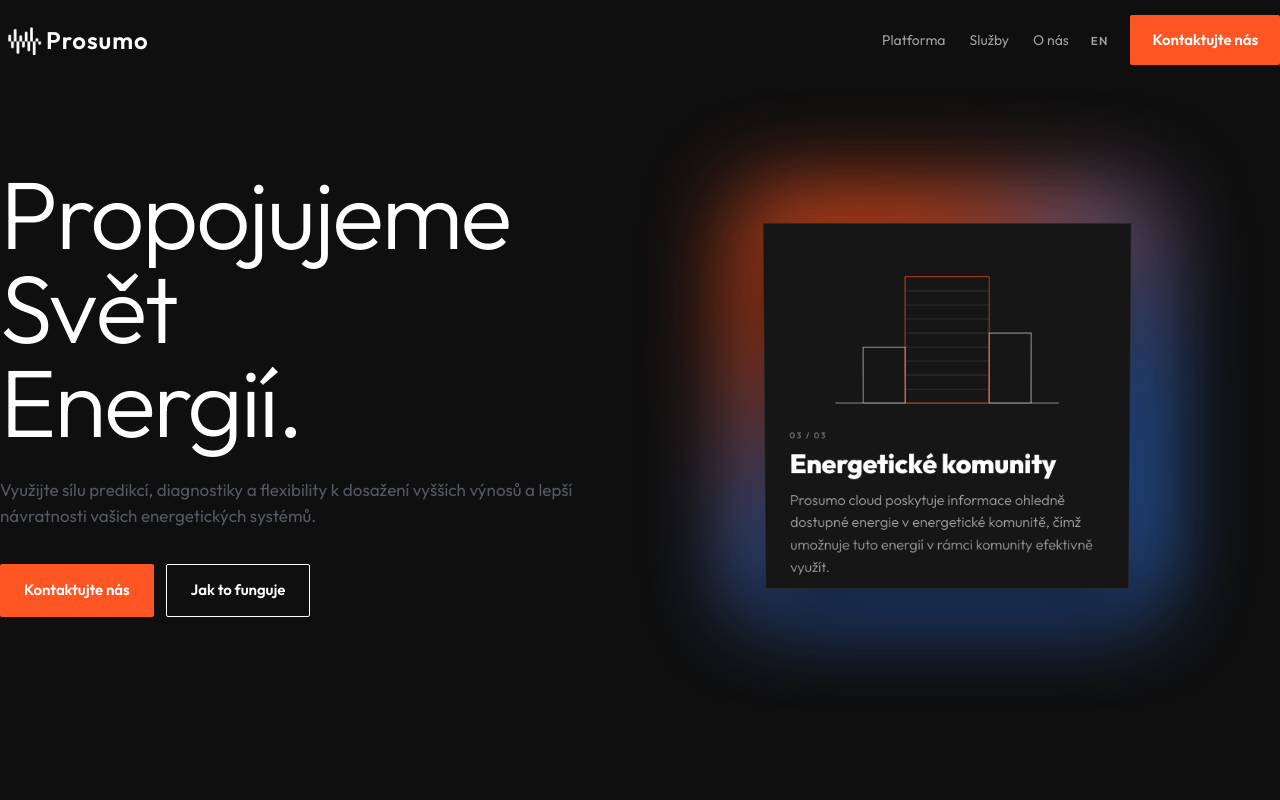
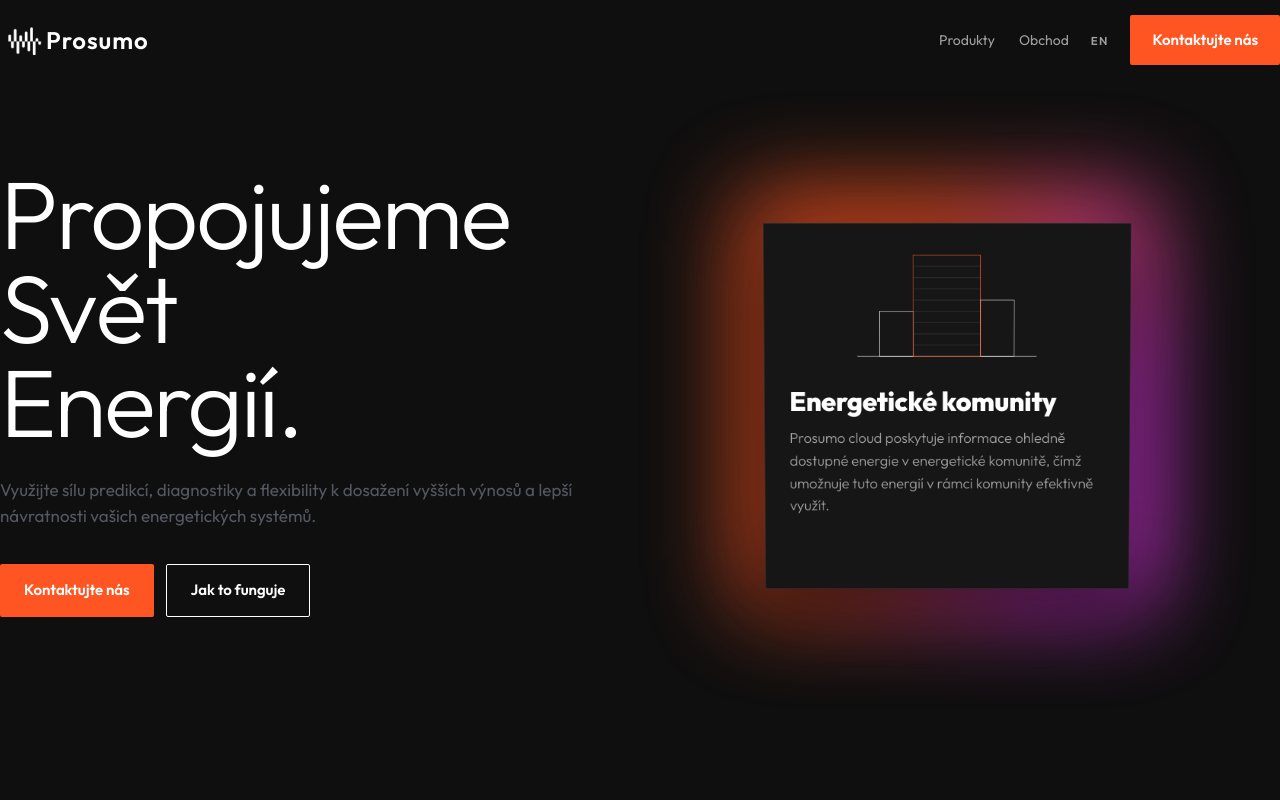
Before and after one commit to rootlabs0/Prosumo, a React (Vite) app in the folder prosumo/: page / in a window 1280 px wide. Shown: the top 800 px of the page. Built offline with nearby package versions, Linux system fonts and the light colour scheme.

Commit message:
working page, nearly. Showing client

```diff
--- a/prosumo/src/components/TravelingCube.css
+++ b/prosumo/src/components/TravelingCube.css
@@ -65,9 +65,9 @@
   background: conic-gradient(
     from 0deg at 50% 50%,
     #ff5522 0deg,
-    #3b82f6 80deg,
-    #3b82f6 150deg,
-    #3b82f6 220deg,
+    #f33bf6 80deg,
+    #f33bf6 150deg,
+    #ff5522 220deg,
     #ff5522 290deg,
     #ff5522 360deg
   );
@@ -99,6 +99,7 @@
   backface-visibility: hidden;
   display: flex;
   flex-direction: column;
+  justify-content: center;
   box-shadow: 0 32px 80px rgba(0, 0, 0, 0.6);
   overflow: hidden;
   transition: border-color 0.45s ease, box-shadow 0.5s ease;
@@ -207,22 +208,22 @@
 
 /* ── Face content ──────────────────────────────────────── */
 .tc-face__art {
-  flex: 1;
+  flex: 0 0 auto;
   display: flex;
-  align-items: center;
+  align-items: flex-start;
   justify-content: center;
-  padding: clamp(20px, 3vw, 32px) clamp(20px, 3vw, 32px) 0;
+  padding: 0 clamp(20px, 3vw, 32px) clamp(8px, 1.5vw, 14px);
   opacity: 0.9;
 }
 
 .tc-face__art svg {
-  width: 100%;
-  height: 100%;
-  max-height: 220px;
+  width: 80%;
+  height: auto;
+  max-height: 176px;
 }
 
 .tc-face__content {
-  padding: clamp(8px, 1.5vw, 16px) clamp(20px, 3vw, 32px) clamp(20px, 3vw, 32px);
+  padding: clamp(4px, 0.8vw, 8px) clamp(20px, 3vw, 32px) clamp(20px, 3vw, 32px);
   display: flex;
   flex-direction: column;
   gap: 6px;
@@ -255,6 +256,32 @@
   font-weight: 300;
 }
 
+.tc-face__cta {
+  margin-top: 10px;
+  align-self: flex-start;
+  background: transparent;
+  border: 1.5px solid #ff5522;
+  color: #fff;
+  font-size: clamp(0.95rem, 1.6cqw, 1.08rem);
+  font-weight: 500;
+  letter-spacing: 0.03em;
+  padding: 7px 18px;
+  border-radius: 2px;
+  cursor: pointer;
+  transition: background 0.2s ease, opacity 0.3s ease;
+  opacity: 0;
+  pointer-events: none;
+}
+
+.tc-cube-layer--large .tc-face__cta {
+  opacity: 1;
+  pointer-events: auto;
+}
+
+.tc-face__cta:hover {
+  background: rgba(255, 85, 34, 0.15);
+}
+
 /* ── Reduced motion ───────────────────────────────────── */
 @media (prefers-reduced-motion: reduce) {
   .tc-stage__cube,
--- a/prosumo/src/components/TravelingCube.tsx
+++ b/prosumo/src/components/TravelingCube.tsx
@@ -81,10 +81,10 @@
         {/* Row 1 */}
         {panel(110, 60,  STROKE)}
         {panel(295, 60,  ACCENT)}
-        {panel(480, 60,  STROKE)}
         {/* Row 2 */}
         {panel(110, 350, STROKE)}
         {panel(295, 350, STROKE)}
+        {panel(480, 350, STROKE)}
       </g>
     </svg>
   )
@@ -187,6 +187,7 @@
   const isAnimating3Ref = useRef(false)
   const isActive3Ref = useRef(false)
   const [visible, setVisible] = useState(true)
+  const [isLarge, setIsLarge] = useState(false)
 
   useEffect(() => {
     let touchStartY = 0
@@ -379,15 +380,19 @@
           faceIndexRef.current = 0
           isActive3Ref.current = true
           onCurrentChange(0)
+          setIsLarge(true)
         },
         onLeave: () => {
           isActive3Ref.current = false
+          setIsLarge(false)
         },
         onEnterBack: () => {
           isActive3Ref.current = true
+          setIsLarge(true)
         },
         onLeaveBack: () => {
           isActive3Ref.current = false
+          setIsLarge(false)
           gsap.set(cube, { rotateX: 0, rotateY: 0, rotateZ: 0 })
           // Do NOT restart idle here — Phase 2 onEnterBack already paused it and
           // Phase 2 onLeaveBack will restart it cleanly once the scrub completes.
@@ -453,7 +458,7 @@
       </div>
 
       {/* Cube layer — z-index 7, above the ghost word */}
-      <div ref={cubeLayerRef} className={`tc-cube-layer${!visible ? ' is-hidden' : ''}`} aria-hidden="true">
+      <div ref={cubeLayerRef} className={`tc-cube-layer${!visible ? ' is-hidden' : ''}${isLarge ? ' tc-cube-layer--large' : ''}`} aria-hidden="true">
       <div ref={wrapRef} className="tc-stage__wrap">
         {/* Radial glow bloom behind the cube */}
         <div className="tc-stage__glow" />
@@ -468,10 +473,9 @@
                       <CRESVG />
                     </div>
                     <div className="tc-face__content">
-                      <p className="tc-face__number eyebrow">{SLIDES[2].number} / 03</p>
-
                       <h3 className="tc-face__title h-card">Virtuální Energetik</h3>
                       <p className="tc-face__desc">{SLIDES[2].description}</p>
+                      <button className="tc-face__cta">Vědět více</button>
                     </div>
                   </>
                 ) : (
@@ -480,10 +484,9 @@
                       <slide.Svg />
                     </div>
                     <div className="tc-face__content">
-                      <p className="tc-face__number eyebrow">{slide.number} / 03</p>
-
                       <h3 className="tc-face__title h-card">{slide.title}</h3>
                       <p className="tc-face__desc">{slide.description}</p>
+                      <button className="tc-face__cta">Vědět více</button>
                     </div>
                   </>
                 )}
--- a/prosumo/src/i18n/translations.ts
+++ b/prosumo/src/i18n/translations.ts
@@ -6,17 +6,15 @@
   nav: {
     links: {
       cs: [
-        { label: 'Platforma', href: '#industries' },
-        { label: 'Služby', href: '#services' },
-        { label: 'O nás', href: '#cta' },
+        { label: 'Produkty', href: '#industries' },
+        { label: 'Obchod', href: '#services' },
       ],
       en: [
-        { label: 'Platform', href: '#industries' },
-        { label: 'Services', href: '#services' },
-        { label: 'About', href: '#cta' },
+        { label: 'Products', href: '#industries' },
+        { label: 'Shop', href: '#services' },
       ],
     } as Bilingual<{ label: string; href: string }[]>,
-    cta: { cs: 'Kontaktujte nás', en: 'Request Demo' } as Bilingual<string>,
+    cta: { cs: 'Kontaktujte nás', en: 'Get in touch' } as Bilingual<string>,
   },
 
   hero: {
@@ -41,7 +39,7 @@
         { value: '99.97%', label: 'uptime' },
       ],
     } as Bilingual<{ value: string; label: string }[]>,
-    cta1: { cs: 'Kontaktujte nás', en: 'Request Demo' } as Bilingual<string>,
+    cta1: { cs: 'Kontaktujte nás', en: 'Get in touch' } as Bilingual<string>,
     cta2: { cs: 'Jak to funguje', en: 'See How It Works' } as Bilingual<string>,
   },
 
@@ -203,7 +201,7 @@
       cs: 'Prosumo tuto inteligenci odemkne. Zarezervujte si 30minutovou schůzku s naším týmem společně zmapujeme plán nasazení pro vaši infrastrukturu.',
       en: "Prosumo unlocks that intelligence. Book a 30-minute session with our team we'll map a deployment plan for your infrastructure.",
     } as Bilingual<string>,
-    btn1: { cs: 'Kontaktujte nás', en: 'Request Demo' } as Bilingual<string>,
+    btn1: { cs: 'Kontaktujte nás', en: 'Get in touch' } as Bilingual<string>,
     btn2: { cs: 'Stáhnout přehled', en: 'Download Datasheet' } as Bilingual<string>,
   },
 
--- a/prosumo/src/sections/Contact.css
+++ b/prosumo/src/sections/Contact.css
@@ -1,6 +1,5 @@
 .footer {
   background: var(--bg);
-  border-top: 1px solid var(--border);
   padding-top: 64px;
   padding-bottom: 32px;
   position: relative;
@@ -12,6 +11,8 @@
   grid-template-columns: 1fr;
   gap: 64px;
   padding-bottom: 56px;
+  border-top: 1px solid var(--border);
+  padding-top: 64px;
 }
 
 .footer__wordmark {
--- a/prosumo/src/sections/Contact.tsx
+++ b/prosumo/src/sections/Contact.tsx
@@ -23,16 +23,21 @@
             </div>
             <div className="footer__section">
               <p className="footer__label">{T.phone[lang]}</p>
-              <p className="footer__text"><a href="tel:+420417631390">+420 417 631 390</a></p>
+              <p className="footer__text"><a href="tel:+420417631390">+420 722 774 041</a></p>
             </div>
+            <div className="footer__section"></div>
             <div className="footer__section">
               <p className="footer__label">{T.email[lang]}</p>
-              <p className="footer__text"><a href="mailto:prosumo@prosumo.cz">prosumo@prosumo.cz</a></p>
+              <p className="footer__text"><a href="mailto:prosumo@prosumo.eu">prosumo@prosumo.eu</a></p>
             </div>
             <div className="footer__section">
               <p className="footer__text">IČO: 09608192</p>
               <p className="footer__text">DIČ: CZ09608192</p>
               <p className="footer__text">{T.registerRef[lang]}<br />{T.courtRef[lang]}</p>
+            </div>
+            <div className="footer__section">
+              <p className="footer__label">LinkedIn</p>
+              <p className="footer__text"><a href="https://www.linkedin.com/company/prosumo" target="_blank" rel="noopener noreferrer">Prosumo s.r.o.</a></p>
             </div>
           </div>
         </div>
--- a/prosumo/src/sections/Platform.css
+++ b/prosumo/src/sections/Platform.css
@@ -97,7 +97,7 @@
 
 .cube-nav__dot.is-active {
   background: #ff5522;
-  transform: scale(1.3);
+  transform: scale(1.5);
 }
 
 .cube-nav__dot:focus-visible {
```
